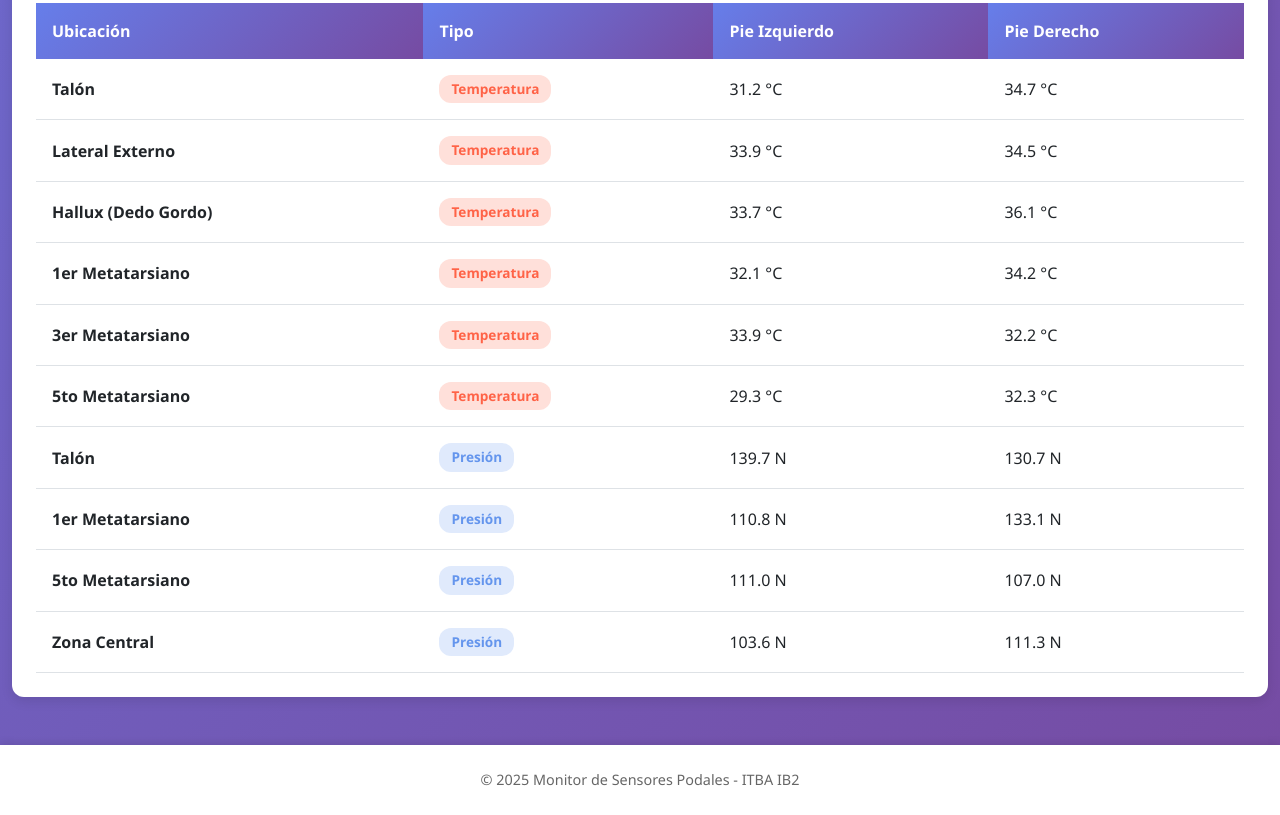
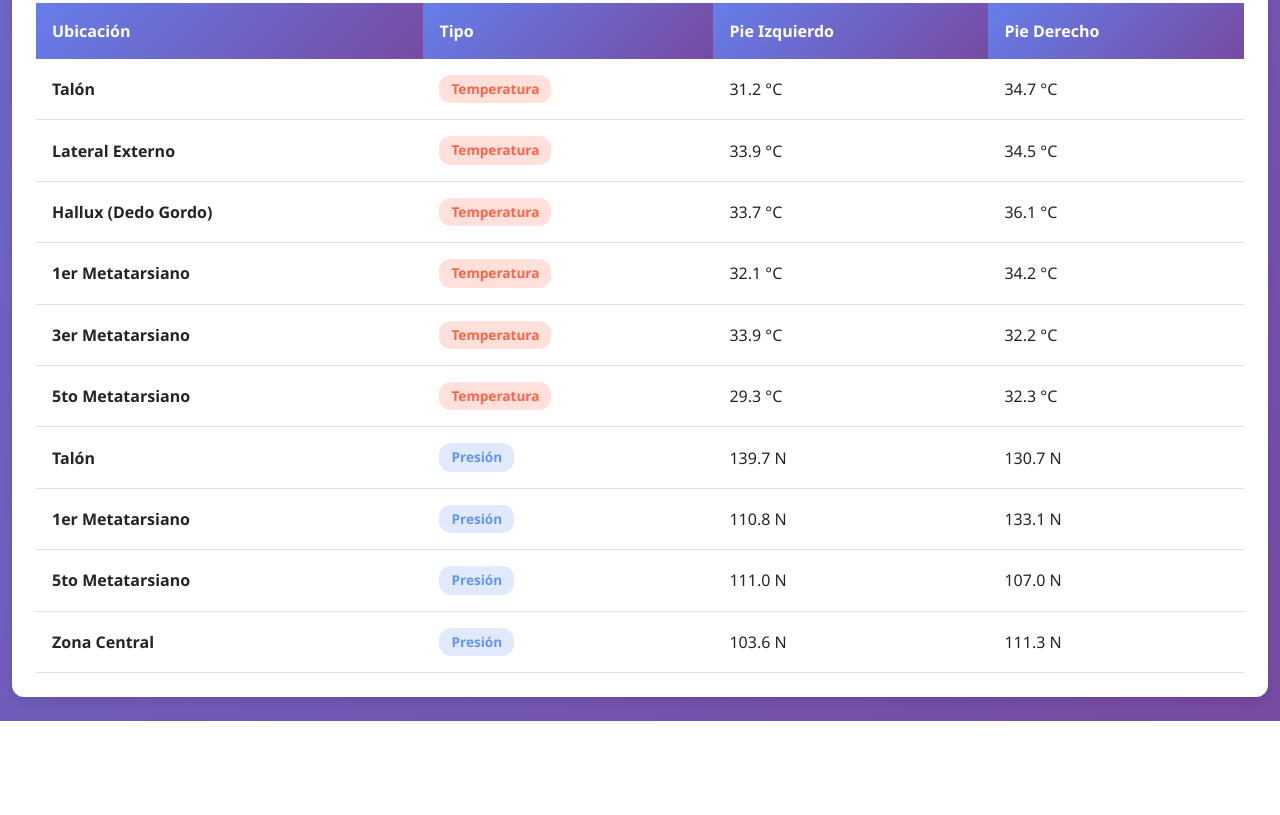
Before and after one commit to memauas/PREVENT-U, a plain HTML site: page web/index.html in a window 1280 px wide. Shown: the part 1791-2606 px from the top of the page. After the commit the page ends 2512 px from the top, so only its background shows below. Drawn offline with nearby package versions, Linux system fonts and the light colour scheme.

Commit message:
remove footer

```diff
--- a/web/index.html
+++ b/web/index.html
@@ -208,13 +208,6 @@
     </div>
   </main>
 
-  <!-- Footer -->
-  <footer class="footer">
-    <div class="container">
-      <p>&copy; 2025 Monitor de Sensores Podales - ITBA IB2</p>
-    </div>
-  </footer>
-
   <script src="script.js"></script>
 </body>
 </html>
```
